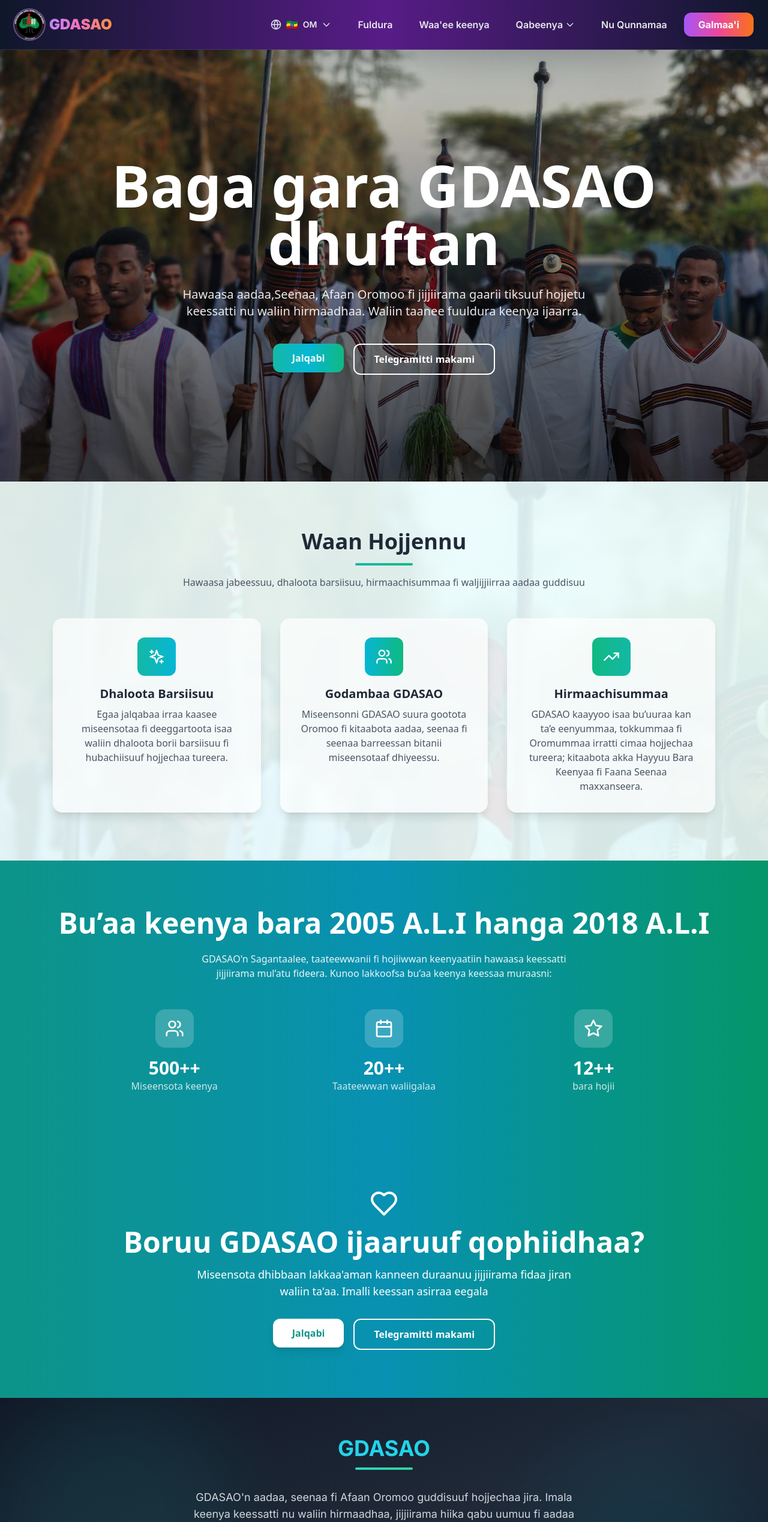
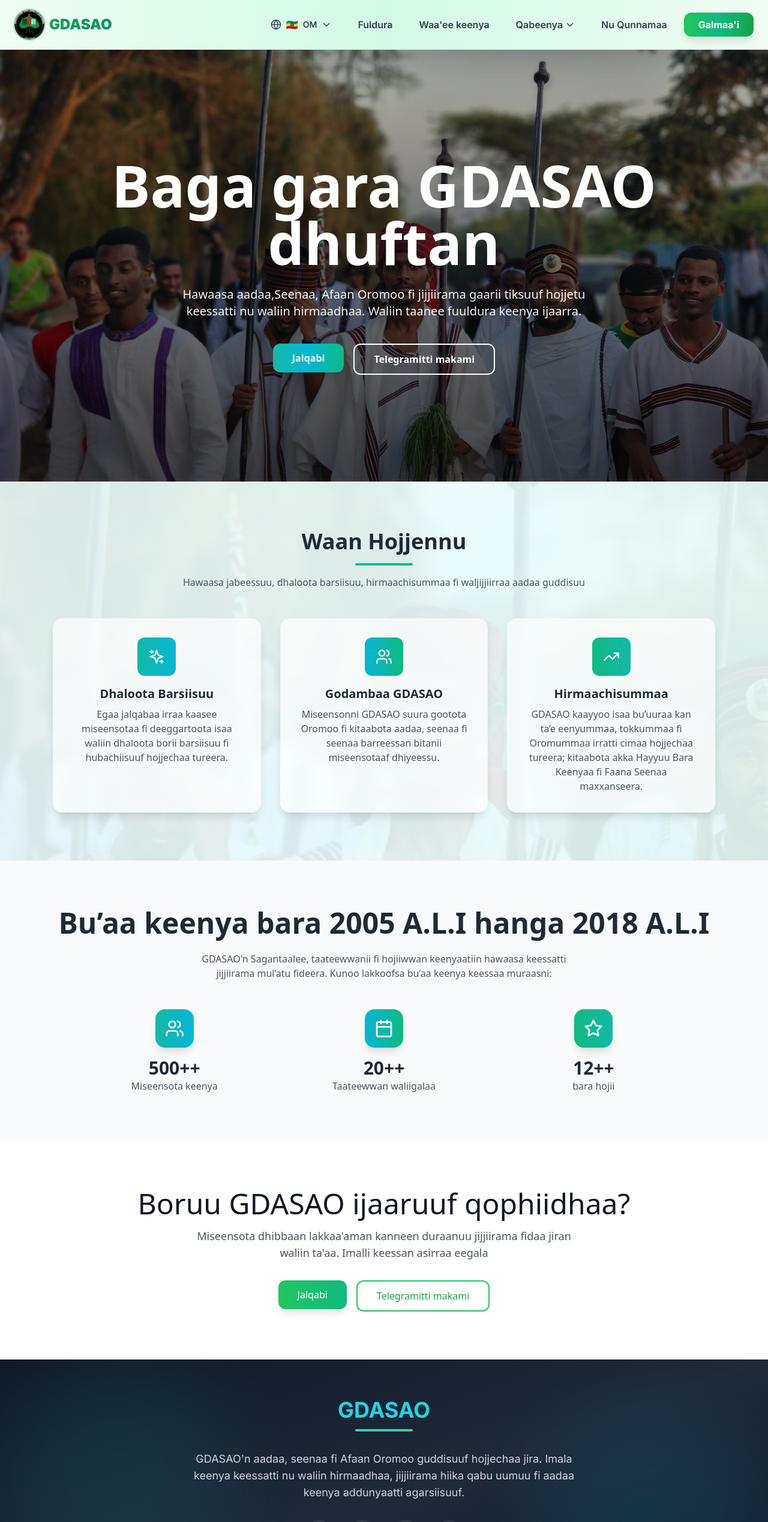
Before and after one commit to JidhaGuta/gdasao2, a Next.js app: page /om in a window 1280 px wide. Shown: the top 2538 px of the page at 60% size. Built offline with nearby package versions, Linux system fonts and the light colour scheme.

Commit message:
color adjusted

```diff
--- a/app/[locale]/page.tsx
+++ b/app/[locale]/page.tsx
@@ -21,7 +21,7 @@ export default function HomePage() {
     <div className="min-h-screen font-sans text-gray-800 relative">
       {/* Background Image */}
       <div className="absolute inset-0 -z-10 bg-[url('/bg.jpg')] bg-cover bg-center" />
-      {/* Overlay - Updated to teal/cyan/emerald gradient */}
+      {/* Overlay - Updated to teal/cyan/emerald gradient (matching About page) */}
       <div className="absolute inset-0 -z-10 bg-gradient-to-br from-teal-50/90 via-cyan-50/90 to-emerald-50/90" />
 
       {/* HERO SECTION WITH FULL WIDTH IMAGE AND OVERLAY TEXT */}
@@ -35,8 +35,8 @@ export default function HomePage() {
             className="object-cover"
             priority
           />
-          {/* Dark Overlay for better text visibility */}
-          <div className="absolute inset-0 bg-gradient-to-t from-black/70 via-black/40 to-black/20"></div>
+          {/* Dark Overlay for better text visibility - matching About page overlay */}
+          <div className="absolute inset-0 bg-gradient-to-t from-black/70 via-black/50 to-black/30"></div>
         </div>
 
         {/* Hero Content Overlay - Centered */}
@@ -45,7 +45,7 @@ export default function HomePage() {
             <h1 className="text-5xl md:text-7xl lg:text-8xl font-bold mb-6 text-white drop-shadow-2xl">
               {t("hero.title")}
             </h1>
-            <p className="max-w-2xl mx-auto text-lg md:text-xl text-white/90 leading-relaxed drop-shadow-lg">
+            <p className="max-w-2xl mx-auto text-lg md:text-xl text-white/95 leading-relaxed drop-shadow-lg">
               {t("hero.description")}
             </p>
 
@@ -115,63 +115,67 @@ export default function HomePage() {
       </section>
 
       {/* IMPACT STATS SECTION */}
-      <section className="py-20 px-6 bg-gradient-to-r from-teal-600 via-cyan-600 to-emerald-600 text-white text-center">
+      {/* IMPACT STATS SECTION - Changed to white/light gray like About page */}
+      <section className="py-20 px-6 bg-gray-50 text-gray-800 text-center">
         <h2 className="text-3xl md:text-5xl font-bold mb-6">
           {t("impact.title")}
         </h2>
-        <p className="text-white/90 mb-12 max-w-2xl mx-auto">
+        <p className="text-gray-600 mb-12 max-w-2xl mx-auto">
           {t("impact.subtitle")}
         </p>
 
         <div className="grid md:grid-cols-3 gap-6 max-w-5xl mx-auto">
           <div>
-            <div className="w-16 h-16 mx-auto bg-white/20 rounded-2xl flex items-center justify-center mb-4 backdrop-blur-sm">
-              <Users size={32} />
+            <div className="w-16 h-16 mx-auto bg-gradient-to-r from-teal-500 to-cyan-500 rounded-2xl flex items-center justify-center mb-4 shadow-lg">
+              <Users size={32} className="text-white" />
             </div>
-            <h3 className="text-3xl font-bold">{t("impact.members")}+</h3>
-            <p className="text-white/80">{t("impact.membersLabel")}</p>
+            <h3 className="text-3xl font-bold text-gray-800">
+              {t("impact.members")}+
+            </h3>
+            <p className="text-gray-600">{t("impact.membersLabel")}</p>
           </div>
 
           <div>
-            <div className="w-16 h-16 mx-auto bg-white/20 rounded-2xl flex items-center justify-center mb-4 backdrop-blur-sm">
-              <Calendar size={32} />
+            <div className="w-16 h-16 mx-auto bg-gradient-to-r from-cyan-500 to-emerald-500 rounded-2xl flex items-center justify-center mb-4 shadow-lg">
+              <Calendar size={32} className="text-white" />
             </div>
-            <h3 className="text-3xl font-bold">{t("impact.events")}+</h3>
-            <p className="text-white/80">{t("impact.eventsLabel")}</p>
+            <h3 className="text-3xl font-bold text-gray-800">
+              {t("impact.events")}+
+            </h3>
+            <p className="text-gray-600">{t("impact.eventsLabel")}</p>
           </div>
 
           <div>
-            <div className="w-16 h-16 mx-auto bg-white/20 rounded-2xl flex items-center justify-center mb-4 backdrop-blur-sm">
-              <Star size={32} />
+            <div className="w-16 h-16 mx-auto bg-gradient-to-r from-emerald-500 to-teal-500 rounded-2xl flex items-center justify-center mb-4 shadow-lg">
+              <Star size={32} className="text-white" />
             </div>
-            <h3 className="text-3xl font-bold">{t("impact.years")}+</h3>
-            <p className="text-white/80">{t("impact.yearsLabel")}</p>
+            <h3 className="text-3xl font-bold text-gray-800">
+              {t("impact.years")}+
+            </h3>
+            <p className="text-gray-600">{t("impact.yearsLabel")}</p>
           </div>
         </div>
       </section>
 
-      {/* CTA SECTION */}
-      <section className="py-20 px-6 text-center bg-gradient-to-r from-teal-600 via-cyan-600 to-emerald-600 text-white">
-        <Heart className="mx-auto mb-4" size={48} />
-        <h2 className="text-3xl md:text-5xl font-bold mb-4">
-          {t("cta.title")}
-        </h2>
-        <p className="mb-8 text-lg max-w-2xl mx-auto">{t("cta.description")}</p>
+      {/* CTA SECTION - Changed to dark gray like About page */}
+      <section className="py-20 px-6 text-center bg-white text-gray-900">
+        <h2 className="text-3xl md:text-5xl mb-4">{t("cta.title")}</h2>
+        <p className="mb-8 text-lg max-w-2xl mx-auto text-gray-600">
+          {t("cta.description")}
+        </p>
 
         <div className="flex justify-center gap-4 flex-wrap">
           <Link href="/register">
-            <button className="bg-white text-teal-600 px-8 py-3 rounded-xl hover:scale-105 transition-all duration-300 font-semibold shadow-lg">
+            <button className="bg-gradient-to-r from-green-500 to-emerald-500 text-white px-8 py-3 rounded-xl hover:scale-105 transition-all duration-300 shadow-lg">
               {t("cta.getStarted")}
             </button>
           </Link>
           <Link href="https://t.me/gdasaoJIT2025" target="_blank">
-            <button className="border-2 border-white text-white px-8 py-3 rounded-xl hover:bg-white hover:text-teal-600 transition-all duration-300 font-semibold">
+            <button className="border-2 border-green-500 text-green-600 px-8 py-3 rounded-xl hover:bg-gradient-to-r hover:from-green-500 hover:to-emerald-500 hover:text-white transition-all duration-300">
               {t("cta.joinTelegram")}
             </button>
           </Link>
         </div>
-
-        {/* <p className="mt-4 text-sm">{t("cta.footer")}</p> */}
       </section>
 
       {/* Add custom animations */}
--- a/app/[locale]/resources/members/page.tsx
+++ b/app/[locale]/resources/members/page.tsx
@@ -134,26 +134,27 @@ export default function MembersPage() {
       </div>
 
       {/* CTA */}
-      <section className="py-20 px-6 text-center bg-gradient-to-r from-teal-600 via-cyan-600 to-emerald-600 text-white">
-        <h2 className="text-3xl md:text-5xl font-bold mb-4">
-          {t("cta.title")}
-        </h2>
-        <p className="mb-8 text-lg max-w-2xl mx-auto">{t("cta.description")}</p>
+
+      <section className="py-20 px-6 text-center bg-white text-gray-900">
+        <h2 className="text-3xl md:text-5xl font mb-4">{t("cta.title")}</h2>
+        <p className="mb-8 text-lg max-w-2xl mx-auto text-gray-600">
+          {t("cta.description")}
+        </p>
 
         <div className="flex justify-center gap-4 flex-wrap">
           <Link href="/register">
-            <button className="bg-white text-teal-600 px-6 py-3 rounded-xl hover:scale-105 transition font-semibold">
+            <button className="bg-gradient-to-r from-green-500 to-emerald-500 text-white px-6 py-3 rounded-xl hover:scale-105 transition font-semibold hover:shadow-xl">
               {t("cta.registerButton")}
             </button>
           </Link>
           <Link href="/about">
-            <button className="border border-white px-6 py-3 rounded-xl hover:bg-white hover:text-teal-600 transition font-semibold">
+            <button className="border-2 border-green-500 text-green-600 px-6 py-3 rounded-xl hover:bg-gradient-to-r hover:from-green-500 hover:to-emerald-500 hover:text-white transition font-semibold">
               {t("cta.learnMoreButton")}
             </button>
           </Link>
         </div>
 
-        <p className="mt-4 text-sm">{t("cta.footer")}</p>
+        <p className="mt-4 text-sm text-gray-500">{t("cta.footer")}</p>
       </section>
     </div>
   );
--- a/components/Navbar.tsx
+++ b/components/Navbar.tsx
@@ -22,7 +22,7 @@ export default function Navbar() {
     code: string;
     name: string;
     native: string;
-    flag: string; // ✅ REQUIRED
+    flag: string;
   };
 
   const languages = [
@@ -38,7 +38,7 @@ export default function Navbar() {
   };
 
   return (
-    <nav className="sticky top-0 z-50 backdrop-blur-xl bg-gradient-to-r from-slate-900 via-purple-900 to-slate-900 border-b border-white/10 shadow-2xl">
+    <nav className="sticky top-0 z-50 backdrop-blur-xl bg-gradient-to-r from-green-50 via-emerald-100 to-green-50 border-b border-green-200 shadow-2xl">
       <div className="max-w-7xl mx-auto px-6 py-4 flex justify-between items-center">
         {/* Logo */}
         <Link href={`/${locale}`}>
@@ -48,9 +48,9 @@ export default function Navbar() {
               alt="GDASAO Logo"
               width={50}
               height={50}
-              className="rounded-full group-hover:scale-105 transition-transform duration-300 ring-2 ring-purple-400/50"
+              className="rounded-full group-hover:scale-105 transition-transform duration-300 ring-2 ring-green-400/50"
             />
-            <span className="text-2xl font-black bg-gradient-to-r from-purple-400 via-pink-400 to-orange-400 text-transparent bg-clip-text">
+            <span className="text-2xl font-black bg-gradient-to-r from-green-600 to-emerald-600 text-transparent bg-clip-text">
               GDASAO
             </span>
           </div>
@@ -62,7 +62,7 @@ export default function Navbar() {
           <div className="relative">
             <button
               onClick={() => setIsLangOpen(!isLangOpen)}
-              className="px-4 py-2 rounded-xl text-gray-200 hover:text-white hover:bg-white/10 transition-all duration-300 inline-flex items-center gap-2"
+              className="px-4 py-2 rounded-xl text-gray-700 hover:text-gray-900 hover:bg-green-200/50 transition-all duration-300 inline-flex items-center gap-2"
             >
               <Globe size={18} />
               <span>{languages.find((l) => l.code === locale)?.flag}</span>
@@ -85,19 +85,19 @@ export default function Navbar() {
             </button>
 
             {isLangOpen && (
-              <div className="absolute left-0 top-full mt-2 bg-slate-800/95 backdrop-blur-md rounded-xl shadow-2xl min-w-[160px] border border-white/20 z-50 overflow-hidden">
+              <div className="absolute left-0 top-full mt-2 bg-white backdrop-blur-md rounded-xl shadow-2xl min-w-[160px] border border-green-200 z-50 overflow-hidden">
                 {languages.map((lang) => (
                   <button
                     key={lang.code}
                     onClick={() => switchLanguage(lang.code)}
-                    className={`w-full text-left px-5 py-3 text-gray-200 hover:bg-gradient-to-r hover:from-purple-500 hover:to-pink-500 hover:text-white transition-all duration-200 flex items-center gap-2 ${
-                      locale === lang.code ? "bg-purple-500/20 text-white" : ""
+                    className={`w-full text-left px-5 py-3 text-gray-700 hover:bg-gradient-to-r hover:from-green-400 hover:to-emerald-400 hover:text-white transition-all duration-200 flex items-center gap-2 ${
+                      locale === lang.code ? "bg-green-100 text-green-700" : ""
                     }`}
                   >
                     <span>{lang.flag}</span>
                     <span>{lang.native}</span>
                     {locale === lang.code && (
-                      <span className="ml-auto text-purple-400">✓</span>
+                      <span className="ml-auto text-green-600">✓</span>
                     )}
                   </button>
                 ))}
@@ -107,14 +107,14 @@ export default function Navbar() {
 
           <Link
             href={`/${locale}`}
-            className="px-4 py-2 rounded-xl text-gray-200 hover:text-white hover:bg-white/10 transition-all duration-300"
+            className="px-4 py-2 rounded-xl text-gray-700 hover:text-gray-900 hover:bg-green-200/50 transition-all duration-300"
           >
             {t("home")}
           </Link>
 
           <Link
             href={`/${locale}/about`}
-            className="px-4 py-2 rounded-xl text-gray-200 hover:text-white hover:bg-white/10 transition-all duration-300"
+            className="px-4 py-2 rounded-xl text-gray-700 hover:text-gray-900 hover:bg-green-200/50 transition-all duration-300"
           >
             {t("about")}
           </Link>
@@ -123,7 +123,7 @@ export default function Navbar() {
           <div className="relative">
             <button
               onClick={() => setOpenDropdown(!openDropdown)}
-              className="px-4 py-2 rounded-xl text-gray-200 hover:text-white hover:bg-white/10 transition-all duration-300 inline-flex items-center gap-1"
+              className="px-4 py-2 rounded-xl text-gray-700 hover:text-gray-900 hover:bg-green-200/50 transition-all duration-300 inline-flex items-center gap-1"
             >
               {t("resources")}
               <svg
@@ -144,11 +144,11 @@ export default function Navbar() {
             </button>
 
             {openDropdown && (
-              <div className="absolute left-0 top-full mt-2 bg-slate-800/95 backdrop-blur-md rounded-xl shadow-2xl min-w-[200px] border border-white/20 z-50 overflow-hidden">
+              <div className="absolute left-0 top-full mt-2 bg-white backdrop-blur-md rounded-xl shadow-2xl min-w-[200px] border border-green-200 z-50 overflow-hidden">
                 <Link
                   href={`/${locale}/resources/members`}
                   onClick={() => setOpenDropdown(false)}
-                  className="block px-5 py-3 text-gray-200 hover:bg-gradient-to-r hover:from-purple-500 hover:to-pink-500 hover:text-white transition-all duration-200"
+                  className="block px-5 py-3 text-gray-700 hover:bg-gradient-to-r hover:from-green-400 hover:to-emerald-400 hover:text-white transition-all duration-200"
                 >
                   {t("members")}
                 </Link>
@@ -158,13 +158,13 @@ export default function Navbar() {
 
           <Link
             href={`/${locale}/contact`}
-            className="px-4 py-2 rounded-xl text-gray-200 hover:text-white hover:bg-white/10 transition-all duration-300"
+            className="px-4 py-2 rounded-xl text-gray-700 hover:text-gray-900 hover:bg-green-200/50 transition-all duration-300"
           >
             {t("contact")}
           </Link>
 
           <Link href={`/${locale}/register`}>
-            <button className="px-6 py-2 rounded-xl text-white font-bold bg-gradient-to-r from-purple-500 via-pink-500 to-orange-500 hover:scale-105 hover:shadow-xl transition-all duration-300 shadow-lg">
+            <button className="px-6 py-2 rounded-xl text-white font-bold bg-gradient-to-r from-green-500 via-emerald-500 to-green-600 hover:scale-105 hover:shadow-xl transition-all duration-300 shadow-lg">
               {t("register")}
             </button>
           </Link>
@@ -172,7 +172,7 @@ export default function Navbar() {
 
         {/* Mobile Button */}
         <button
-          className="md:hidden text-gray-200 p-2 hover:bg-white/10 rounded-lg transition-all duration-300"
+          className="md:hidden text-gray-700 p-2 hover:bg-green-200/50 rounded-lg transition-all duration-300"
           onClick={() => setIsMenuOpen(!isMenuOpen)}
         >
           {isMenuOpen ? <X size={24} /> : <Menu size={24} />}
@@ -181,11 +181,11 @@ export default function Navbar() {
 
       {/* Mobile Menu */}
       {isMenuOpen && (
-        <div className="md:hidden bg-gradient-to-b from-slate-900 to-purple-900 border-t border-white/10">
+        <div className="md:hidden bg-gradient-to-b from-green-50 to-emerald-50 border-t border-green-200">
           <div className="flex flex-col px-6 py-4 space-y-2">
             {/* Language Switcher - First in mobile */}
             <div className="mb-2">
-              <div className="px-4 py-2 text-gray-300 font-medium flex items-center gap-2">
+              <div className="px-4 py-2 text-gray-700 font-medium flex items-center gap-2">
                 <Globe size={18} />
                 <span>Select Language</span>
               </div>
@@ -197,9 +197,9 @@ export default function Navbar() {
                       switchLanguage(lang.code);
                       setIsMenuOpen(false);
                     }}
-                    className={`px-4 py-2 rounded-xl text-gray-200 hover:text-white hover:bg-white/10 transition-all duration-300 flex items-center justify-center gap-2 ${
+                    className={`px-4 py-2 rounded-xl text-gray-700 hover:text-gray-900 hover:bg-green-200/50 transition-all duration-300 flex items-center justify-center gap-2 ${
                       locale === lang.code
-                        ? "bg-purple-500/30 ring-1 ring-purple-500"
+                        ? "bg-green-100 ring-1 ring-green-400"
                         : ""
                     }`}
                   >
@@ -210,12 +210,12 @@ export default function Navbar() {
               </div>
             </div>
 
-            <div className="border-t border-white/10 my-2"></div>
+            <div className="border-t border-green-200 my-2"></div>
 
             <Link
               href={`/${locale}`}
               onClick={() => setIsMenuOpen(false)}
-              className="px-4 py-2 rounded-xl text-gray-200 hover:text-white hover:bg-white/10 transition-all duration-300"
+              className="px-4 py-2 rounded-xl text-gray-700 hover:text-gray-900 hover:bg-green-200/50 transition-all duration-300"
             >
               {t("home")}
             </Link>
@@ -223,19 +223,19 @@ export default function Navbar() {
             <Link
               href={`/${locale}/about`}
               onClick={() => setIsMenuOpen(false)}
-              className="px-4 py-2 rounded-xl text-gray-200 hover:text-white hover:bg-white/10 transition-all duration-300"
+              className="px-4 py-2 rounded-xl text-gray-700 hover:text-gray-900 hover:bg-green-200/50 transition-all duration-300"
             >
               {t("about")}
             </Link>
 
             <div>
-              <div className="px-4 py-2 text-gray-300 font-medium">
+              <div className="px-4 py-2 text-gray-700 font-medium">
                 {t("resources")}
               </div>
               <Link
                 href={`/${locale}/resources/members`}
                 onClick={() => setIsMenuOpen(false)}
-                className="block px-6 py-2 text-gray-200 hover:text-white hover:bg-white/10 rounded-lg transition-all duration-300"
+                className="block px-6 py-2 text-gray-700 hover:text-gray-900 hover:bg-green-200/50 rounded-lg transition-all duration-300"
               >
                 {t("members")}
               </Link>
@@ -244,7 +244,7 @@ export default function Navbar() {
             <Link
               href={`/${locale}/contact`}
               onClick={() => setIsMenuOpen(false)}
-              className="px-4 py-2 rounded-xl text-gray-200 hover:text-white hover:bg-white/10 transition-all duration-300"
+              className="px-4 py-2 rounded-xl text-gray-700 hover:text-gray-900 hover:bg-green-200/50 transition-all duration-300"
             >
               {t("contact")}
             </Link>
@@ -253,7 +253,7 @@ export default function Navbar() {
               href={`/${locale}/register`}
               onClick={() => setIsMenuOpen(false)}
             >
-              <button className="w-full px-6 py-2 rounded-xl text-white font-bold bg-gradient-to-r from-purple-500 via-pink-500 to-orange-500 transition-all duration-300">
+              <button className="w-full px-6 py-2 rounded-xl text-white font-bold bg-gradient-to-r from-green-500 via-emerald-500 to-green-600 transition-all duration-300">
                 {t("register")}
               </button>
             </Link>
```
Also changed, not shown: app/[locale]/about/page.tsx (+7 -67 lines), app/[locale]/contact/page.tsx (+11 -11 lines).
